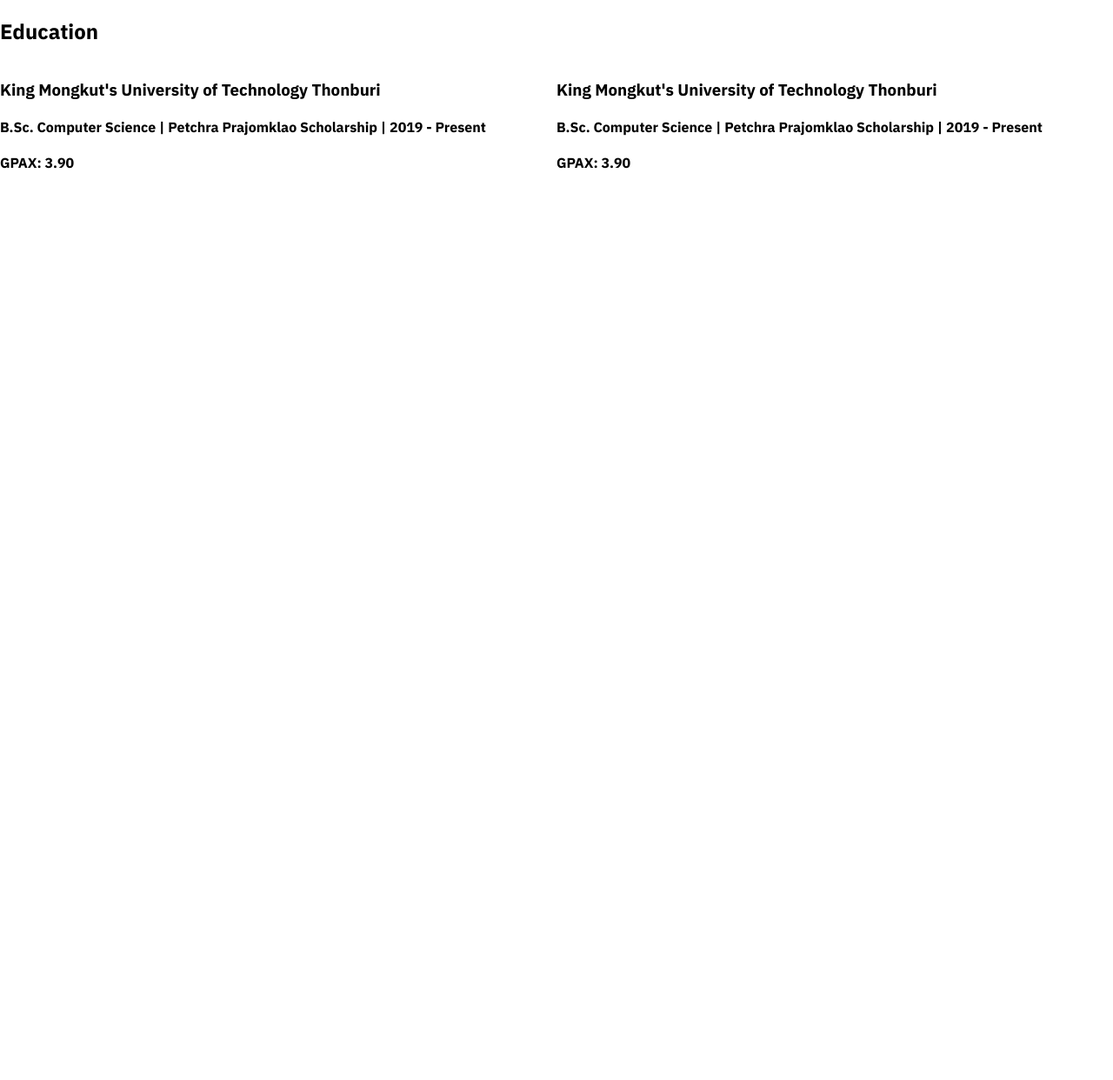
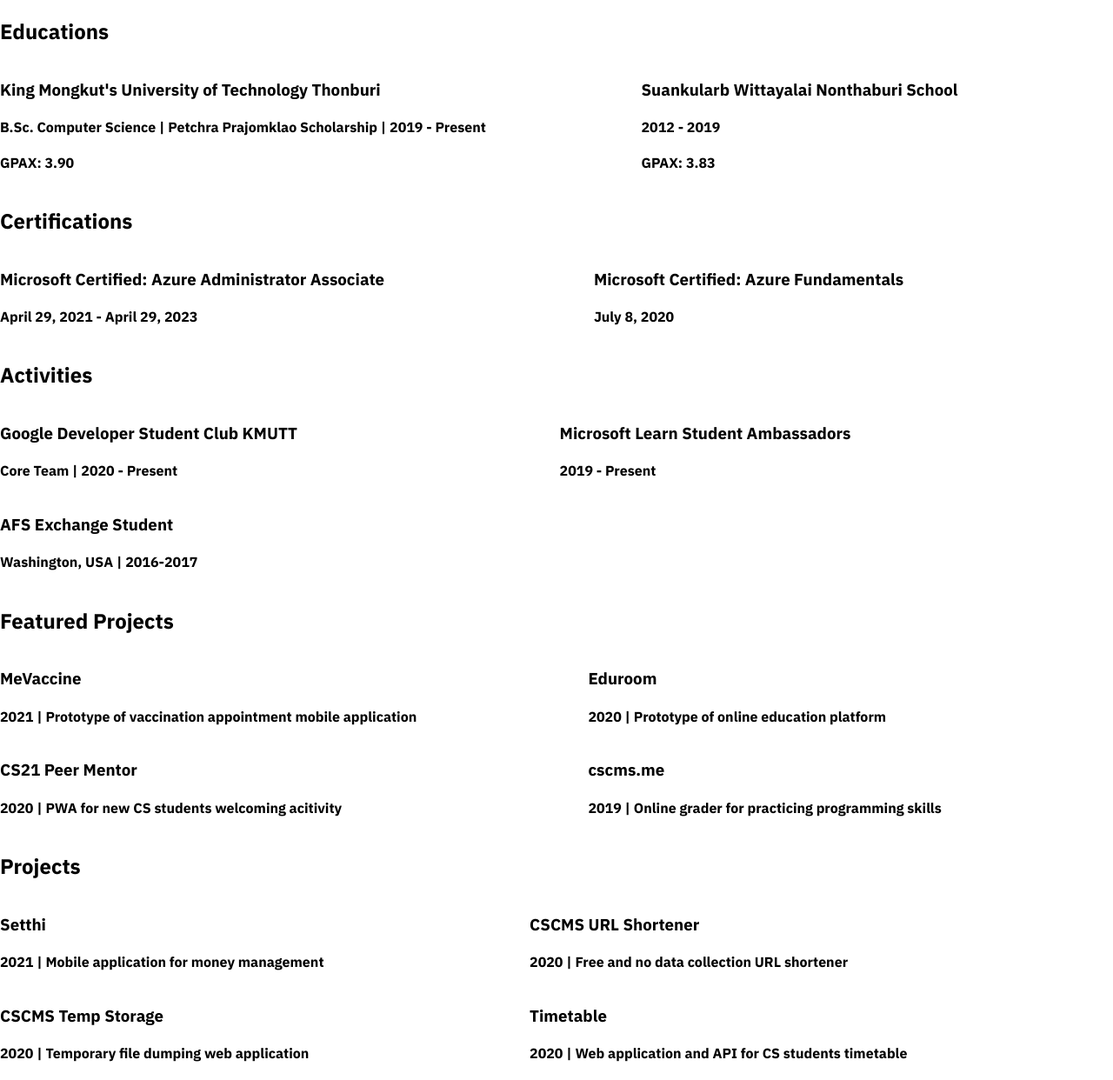
Before and after one commit to thetkpark/sethanantp-dot-com, a Next.js app: page /about in a window 1280 px wide. Shown: the whole page at 87% size. Before the commit the page ends 800 px from the top, so only its background shows below. Built offline with nearby package versions, Linux system fonts and the light colour scheme.

Commit message:
ADD data

```diff
--- a/components/AboutItem.js
+++ b/components/AboutItem.js
@@ -1,9 +1,9 @@
-const AboutItem = () => {
+const AboutItem = ({ title, detail1, detail2 }) => {
   return (
     <div>
-      <h3>{`King Mongkut's University of Technology Thonburi`}</h3>
-      <h4>{`B.Sc. Computer Science | Petchra Prajomklao Scholarship | 2019 - Present`}</h4>
-      <h4>{`GPAX: 3.90`}</h4>
+      <h3>{title}</h3>
+      <h4>{detail1}</h4>
+      <h4>{detail2}</h4>
     </div>
   )
 }
--- a/components/AboutSection.js
+++ b/components/AboutSection.js
@@ -1,13 +1,14 @@
 import AboutItem from './AboutItem'
 import styles from '../styles/AboutSection.module.css'
 
-const AboutSection = () => {
+const AboutSection = ({ heading, items }) => {
   return (
     <div>
-      <h2>Education</h2>
+      <h2>{heading}</h2>
       <div className={styles.gridContainer}>
-        <AboutItem />
-        <AboutItem />
+        {items.map(({ title, detail1, detail2 }, index) => (
+          <AboutItem key={index} title={title} detail1={detail1} detail2={detail2} />
+        ))}
       </div>
     </div>
   )
--- a/pages/about.js
+++ b/pages/about.js
@@ -4,13 +4,104 @@
 import AboutSection from '../components/AboutSection'
 
 const About = () => {
+  const data = [
+    {
+      heading: 'Educations',
+      items: [
+        {
+          title: `King Mongkut's University of Technology Thonburi`,
+          detail1: `B.Sc. Computer Science | Petchra Prajomklao Scholarship | 2019 - Present`,
+          detail2: 'GPAX: 3.90',
+        },
+        {
+          title: `Suankularb Wittayalai Nonthaburi School`,
+          detail1: `2012 - 2019`,
+          detail2: 'GPAX: 3.83',
+        },
+      ],
+    },
+    {
+      heading: 'Certifications',
+      items: [
+        {
+          title: 'Microsoft Certified: Azure Administrator Associate',
+          detail1: 'April 29, 2021 - April 29, 2023',
+        },
+        {
+          title: 'Microsoft Certified: Azure Fundamentals',
+          detail1: 'July 8, 2020',
+        },
+      ],
+    },
+    {
+      heading: 'Activities',
+      items: [
+        {
+          title: 'Google Developer Student Club KMUTT',
+          detail1: 'Core Team | 2020 - Present',
+        },
+        {
+          title: 'Microsoft Learn Student Ambassadors',
+          detail1: '2019 - Present',
+        },
+        {
+          title: 'AFS Exchange Student',
+          detail1: 'Washington, USA | 2016-2017',
+        },
+      ],
+    },
+    {
+      heading: 'Featured Projects',
+      items: [
+        {
+          title: 'MeVaccine',
+          detail1: '2021 | Prototype of vaccination appointment mobile application',
+        },
+        {
+          title: 'Eduroom',
+          detail1: '2020 | Prototype of online education platform',
+        },
+        {
+          title: 'CS21 Peer Mentor',
+          detail1: '2020 | PWA for new CS students welcoming acitivity ',
+        },
+        {
+          title: 'cscms.me',
+          detail1: '2019 | Online grader for practicing programming skills',
+        },
+      ],
+    },
+    {
+      heading: 'Projects',
+      items: [
+        {
+          title: 'Setthi',
+          detail1: '2021 | Mobile application for money management',
+        },
+        {
+          title: 'CSCMS URL Shortener',
+          detail1: '2020 | Free and no data collection URL shortener',
+        },
+        {
+          title: 'CSCMS Temp Storage',
+          detail1: '2020 | Temporary file dumping web application',
+        },
+        {
+          title: 'Timetable',
+          detail1: '2020 | Web application and API for CS students timetable',
+        },
+      ],
+    },
+  ]
   return (
     <Fragment>
       <Head>
         <title>Sethanant Pipatpakorn | About</title>
       </Head>
       <div className={styles.container}>
-        <AboutSection />
+        {data.map(({ heading, items }, index) => (
+          <AboutSection key={index} heading={heading} items={items} />
+        ))}
       </div>
     </Fragment>
   )
```
